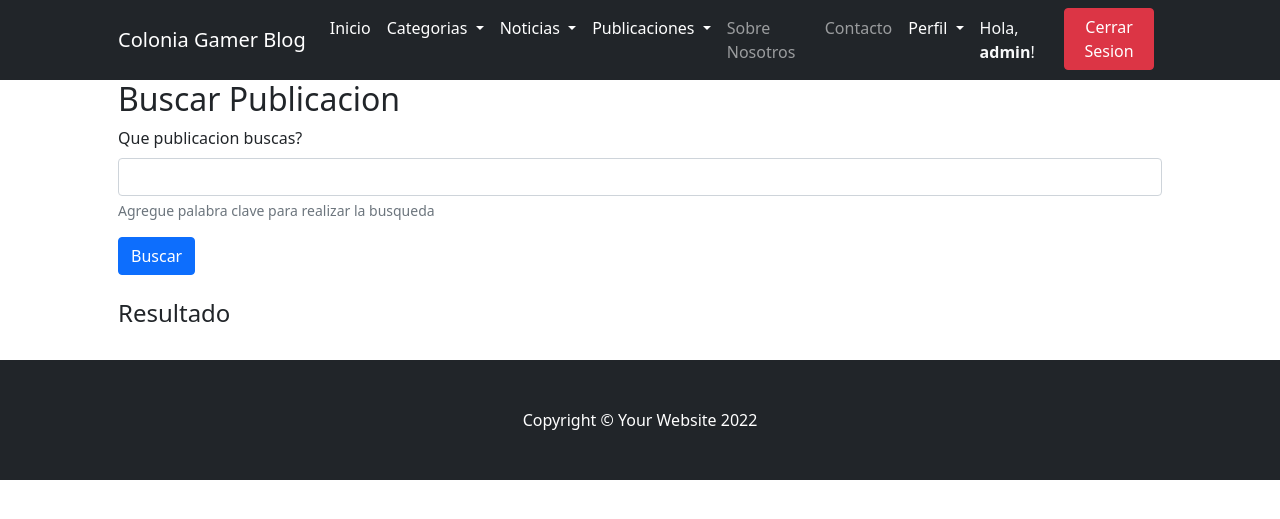
After one commit to Sikriolc/ProyectoFinalBlog, a Django app: page /buscarpublicacion in a window 1280 px wide. The commit adds this page. Shown: the top 519 px of the page. Run offline with Django 4.2, Linux system fonts and the light colour scheme; a user stored in the database is signed in; parts of the project's set-up code (start-up, migrations or seed data) failed here and were passed over; some libraries are stand-ins or nearby versions.

Commit message:
Publicacion con login_required

```diff
--- a/ProyectoFinalBlog/AppInterface/templates/AppInterface/base.html
+++ b/ProyectoFinalBlog/AppInterface/templates/AppInterface/base.html
@@ -54,7 +54,7 @@
                           <li><a class="dropdown-item" href="{% url 'publicaciones' %}">Ver Publicaciones</a></li>
                           <li><hr class="dropdown-divider"></li>
                           <li><a class="dropdown-item" href="{% url 'crearpublicacion' %}">Crear nueva Publicacion</a></li>
-                          <li><a class="dropdown-item" href="#">Buscar Publicacion</a></li>
+                          <li><a class="dropdown-item" href="{% url 'buscarpublicacion' %}">Buscar Publicacion</a></li>
                         </ul>
                       </li>
                       <li class="nav-item"><a class="nav-link" href="about">Sobre Nosotros</a></li>
--- a/ProyectoFinalBlog/AppInterface/views.py
+++ b/ProyectoFinalBlog/AppInterface/views.py
@@ -95,6 +95,7 @@ def editar_PlusUser(request):
 
   return render(request,"AppInterface/editarperfil.html",{"PlusForm":PlusForm})
 
+@login_required
 def perfil(request):
   user = request.user
 
@@ -151,7 +152,7 @@ def nosotros(request):
   return render(request,"AppInterface/nosotros.html",)
 
 #---------------------------------------
-
+@login_required
 def contacto(request):
 
   return render(request,"AppInterface/contacto.html",)
--- /dev/null
+++ b/ProyectoFinalBlog/AppPublicaciones/templates/AppPublicaciones/publicaciones_buscar.html
@@ -0,0 +1,43 @@
+{% extends "AppInterface\base.html" %}
+
+{% block Titulo %} Noticias {% endblock %}
+
+
+{% block Contenido %}
+
+<div class="container px-5">
+    <body>
+        <h2>Buscar Publicacion</h2>
+
+        <form action="" method="POST">
+            {% csrf_token %}
+            <div class="mb-3">
+              <label for="exampleInputEmail1" class="form-label">Que publicacion buscas? </label>
+              <input type="char" class="form-control" name="titulo" id="" aria-describedby="tituloHelp">
+              <div id="tituloHelp" class="form-text">Agregue palabra clave para realizar la busqueda</div>
+            </div>
+            <button type="submit" class="btn btn-primary">Buscar</button>
+        </form>
+        <br>
+        <h4>Resultado</h4>
+        <div class="container px-6">
+            {% for resultado in Titu %}
+            <div class="list-group">
+              <a href="#" class="list-group-item list-group-item-action" aria-current="true">
+                <div class="d-flex w-100 justify-content-between">
+                  <h6 class="mb-1">{{resultado.titulo}}</h6>
+                    <small>  </small>
+                </div>
+                <p class="mb-1">{{resultado.cuerpo}}</p>
+                <small> </small>
+              </a>
+            </div>
+            {% endfor %}
+
+        </div>
+        <br>
+
+    </body>
+  </div>
+
+{% endblock %}
--- a/ProyectoFinalBlog/AppPublicaciones/urls.py
+++ b/ProyectoFinalBlog/AppPublicaciones/urls.py
@@ -9,6 +9,7 @@ urlpatterns = [
     path('crearpublicacion', views.publicacion_crear, name="crearpublicacion"),
     path('editarpublicacion/<int:id>', views.publicacion_editar, name="editarpublicacion"),
     path('eliminarpublicacion/<int:id>', views.publicacion_eliminar, name="eliminarpublicacion"),
+    path('buscarpublicacion', views.publicacion_buscar, name="buscarpublicacion"),
 
 
 ]
--- a/ProyectoFinalBlog/AppPublicaciones/views.py
+++ b/ProyectoFinalBlog/AppPublicaciones/views.py
@@ -1,14 +1,18 @@
 from django.shortcuts import render,redirect
 from .models import *
 from .forms import *
+from django.contrib.auth.decorators import login_required
+from django.db.models import Q
+
 
 # Create your views here.
-
+@login_required
 def publicaciones(request):
   public=Publicacion.objects.all()
   return render(request,'AppPublicaciones/publicaciones.html',{"public":public})
 
 
+@login_required
 def publicacion_crear(request):
 
   if request.method=='POST':
@@ -23,6 +27,7 @@ def publicacion_crear(request):
   PubliForm=PublicForm()
   return render (request,"AppPublicaciones/publicaciones_crear.html",{"PubliForm":PubliForm})
 
+@login_required
 def publicacion_editar(request,id):
   publicacion=Publicacion.objects.get(id=id)
   publi=User()
@@ -66,17 +71,18 @@ def publicacion_editar(request,id):
 
   return render(request,"AppPublicaciones/publicaciones_editar.html",{"PubliForm":PubliForm})
 
+@login_required
 def publicacion_buscar(request):
 
   if request.method=='POST':
     titulos=request.POST["titulo"]
-    Titu=Noticia.objects.filter( Q(titulo__icontains=titulos) | Q(cuerpo__icontains=titulos)).values()
-    return render(request,"AppNoticias/noticia_buscar.html",{'Titu':Titu})
+    Titu=Publicacion.objects.filter( Q(titulo__icontains=titulos) | Q(cuerpo__icontains=titulos)).values()
+    return render(request,"AppPublicaciones/publicaciones_buscar.html",{'Titu':Titu})
 
   else:
 
     Titu=[]
-    return render(request,"AppNoticias/noticia_buscar.html",{'Titu':Titu})
+    return render(request,"AppPublicaciones/publicaciones_buscar.html",{'Titu':Titu})
 
 def publicacion_eliminar(request,id):
   publicacion = Publicacion.objects.get(id=id)
```
Also changed, not shown: ProyectoFinalBlog/db.sqlite3.
